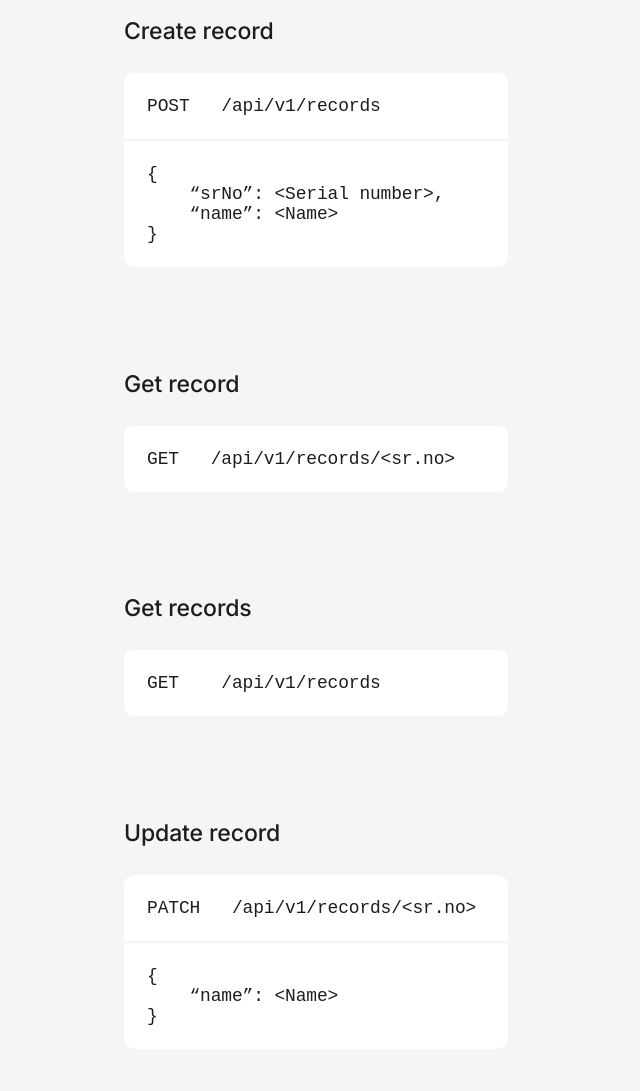
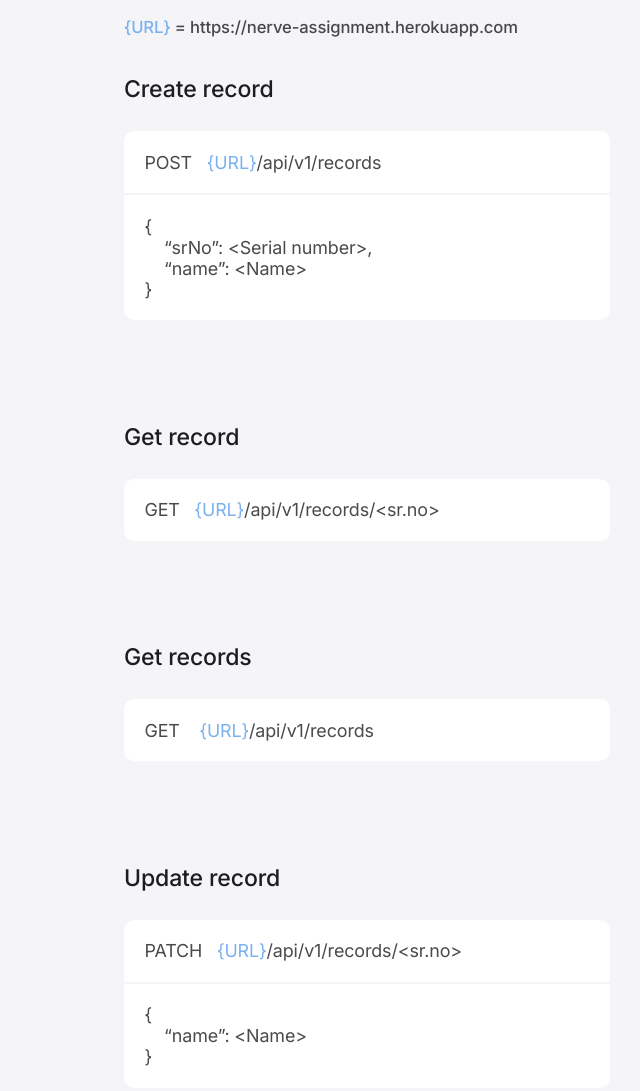
Before and after one commit to boydperez/nerve-assignment, a website: page public/index.html in a window 1280 px wide. Shown: the part 400-1491 px from the top of the page, without its empty margins (132-772 px from the left). Drawn offline with Linux system fonts and the light colour scheme.

Commit message:
Fix url in index

```diff
--- a/public/index.html
+++ b/public/index.html
@@ -24,9 +24,11 @@
         <div class="endpoints-wrapper">
             <h1 class="title">API ENDPOINTS</h1>
 
+            <h2 class="absolute-url"><span class="url-short">{URL}</span> = https://nerve-assignment.herokuapp.com</h2>
+
             <h2 class="endpoint-title">Create record</h2>
             <div class="demo">
-                <pre class="demo__url">POST   /api/v1/records</pre>
+                <pre class="demo__url">POST   <span class="url-short">{URL}</span>/api/v1/records</pre>
                 <hr class="demo__break">
                 <pre class="demo__body">{
     “srNo”: &ltSerial number&gt,
@@ -36,17 +38,17 @@
 
             <h2 class="endpoint-title">Get record</h2>
             <div class="demo">
-                <pre class="demo__url">GET   /api/v1/records/&ltsr.no&gt</pre>
+                <pre class="demo__url">GET   <span class="url-short">{URL}</span>/api/v1/records/&ltsr.no&gt</pre>
             </div>
 
             <h2 class="endpoint-title">Get records</h2>
             <div class="demo">
-                <pre class="demo__url">GET    /api/v1/records</pre>
+                <pre class="demo__url">GET    <span class="url-short">{URL}</span>/api/v1/records</pre>
             </div>
 
             <h2 class="endpoint-title">Update record</h2>
             <div class="demo">
-                <pre class="demo__url">PATCH   /api/v1/records/&ltsr.no&gt</pre>
+                <pre class="demo__url">PATCH   <span class="url-short">{URL}</span>/api/v1/records/&ltsr.no&gt</pre>
                 <hr class="demo__break">
                 <pre class="demo__body">{
     “name”: &ltName&gt
@@ -55,7 +57,7 @@
 
             <h2 class="endpoint-title">Delete record</h2>
             <div class="demo">
-                <pre class="demo__url">DELETE   /api/v1/records/&ltsr.no&gt</pre>
+                <pre class="demo__url">DELETE   <span class="url-short">{URL}</span>/api/v1/records/&ltsr.no&gt</pre>
             </div>
         </div>
     </div>
--- a/public/style.css
+++ b/public/style.css
@@ -74,11 +74,20 @@ a {
     font-weight: 500;
 }
 
+.absolute-url {
+    font-size: 1.3rem;
+    font-weight: 500;
+    margin-bottom: 3rem;
+    color: var(--color-gray);
+}
+
+.url-short {
+    color: var(--color-blue);
+}
+
 .demo {
-    font-family: 'Inter', sans-serif;
-    font-size: 1.4rem;
     background-color: #fff;
-    width: 30rem;
+    width: 38rem;
     height: auto;
     border-radius: 0.8rem;
     margin-bottom: 8rem;
@@ -91,8 +100,11 @@ a {
 
 .demo__url,
 .demo__body {
-    font-weight: 500;
-    padding: 1.8rem;
+    font-size: 1.4rem;
+    font-weight: 400;
+    padding: 1.6rem;
+    font-family: 'Inter', sans-serif;
+    color: var(--color-gray);
 }
 
 .demo__url {
```
